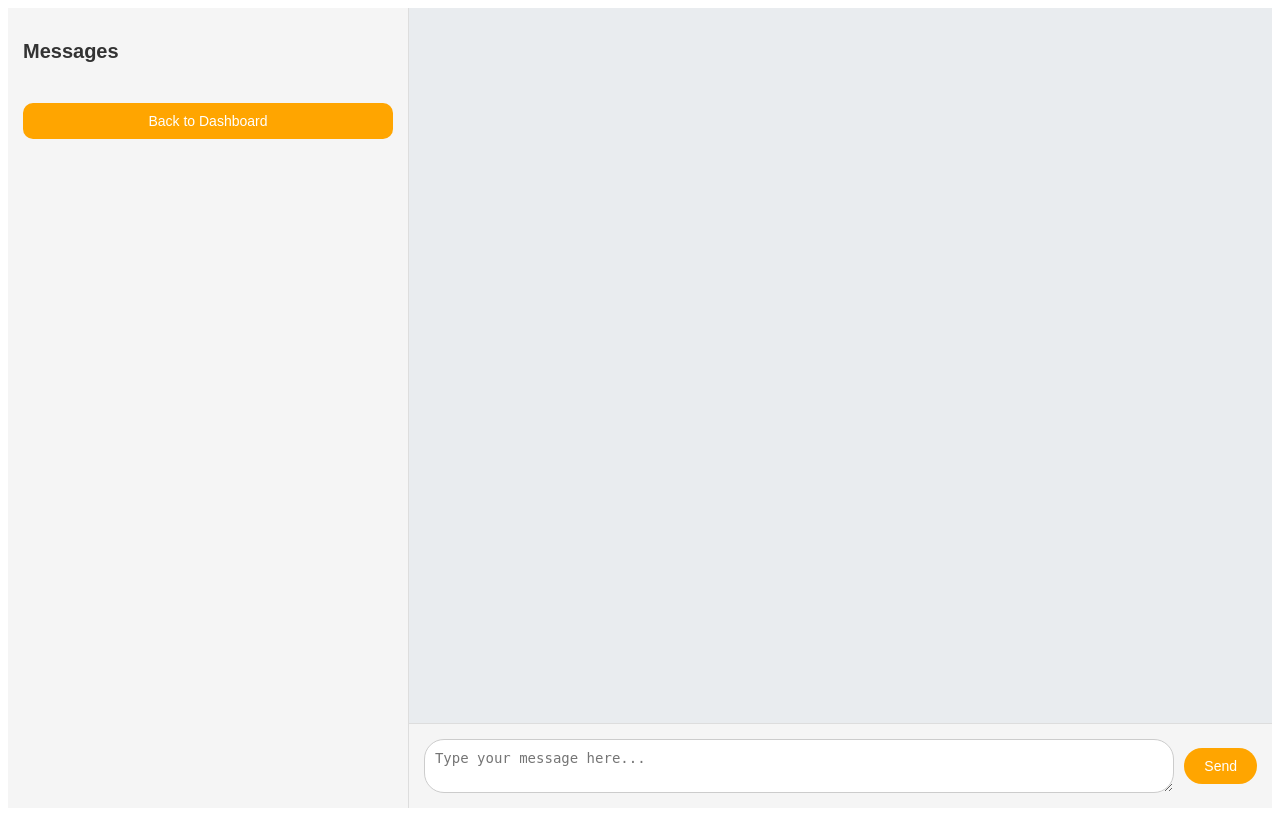
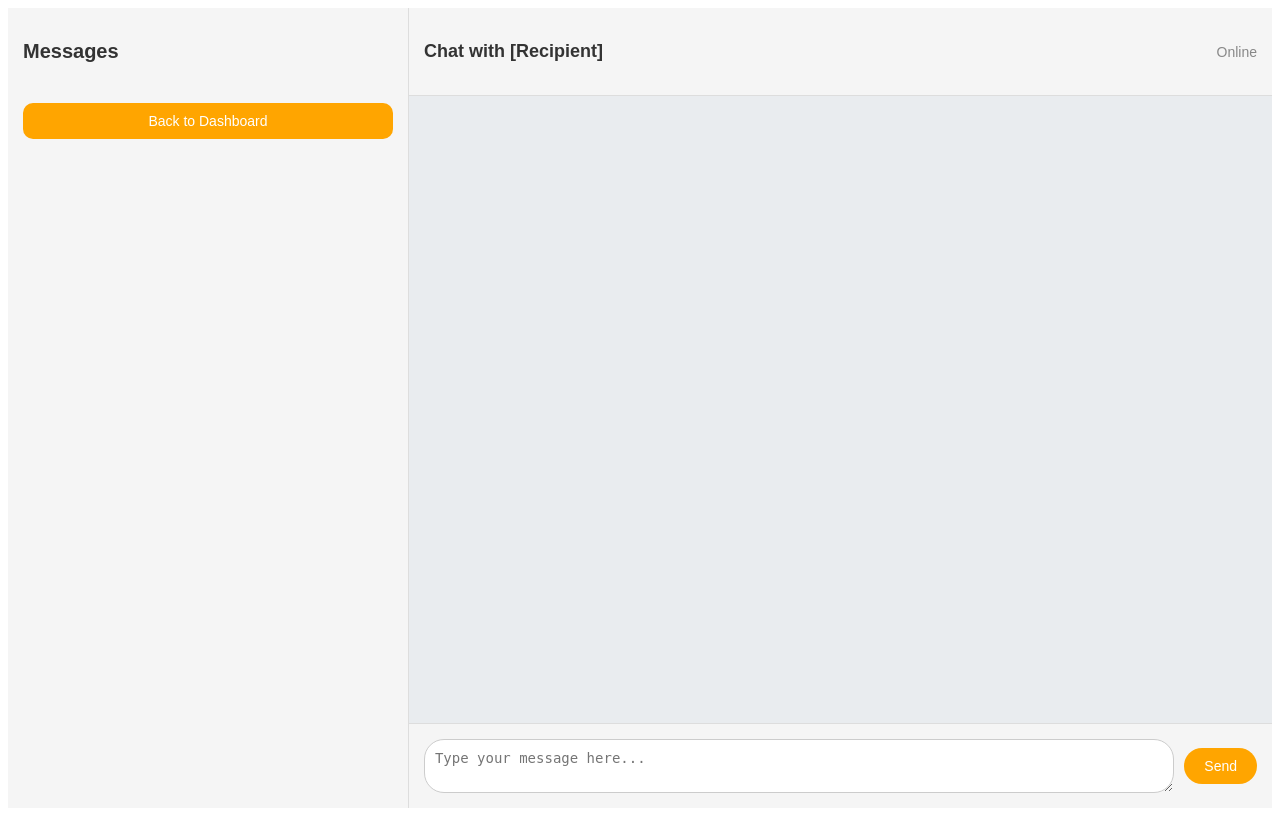
Before and after one commit to leidyrh/ParkinsonProjectW, a Flask app: page /patient/messages in a window 1280 px wide. Run offline with Flask 3, Linux system fonts and the light colour scheme; the visitor is signed in with stand-in values (Sample User, id 1); data that the repository does not hold is empty; some libraries are stand-ins or nearby versions.

Commit message:
-fix patient_messages.html issues

```diff
--- a/templates/patient_messages.html
+++ b/templates/patient_messages.html
@@ -32,8 +32,22 @@
             flex-direction: column;
             background-color: #e9ecef;
         }
-
-
+        .chat-header {
+            padding: 15px;
+            border-bottom: 1px solid #ddd;
+            background-color: #f5f5f5;
+            display: flex;
+            align-items: center;
+            justify-content: space-between;
+        }
+        .chat-header h3 {
+            font-size: 18px;
+            color: #333;
+        }
+        .chat-header .status {
+            font-size: 14px;
+            color: #888;
+        }
 
         .message-history {
             flex: 1;
@@ -142,7 +156,10 @@
 
     <!-- Chat Area -->
     <div class="chat-area">
-
+        <div class="chat-header">
+            <h3>Chat with <span id="recipientName">[Recipient]</span></h3>
+            <span class="status">Online</span>
+        </div>
         <!-- Message History Container -->
         <div class="message-history" id="messageHistory">
             <!-- Messages will be dynamically loaded here -->
```
